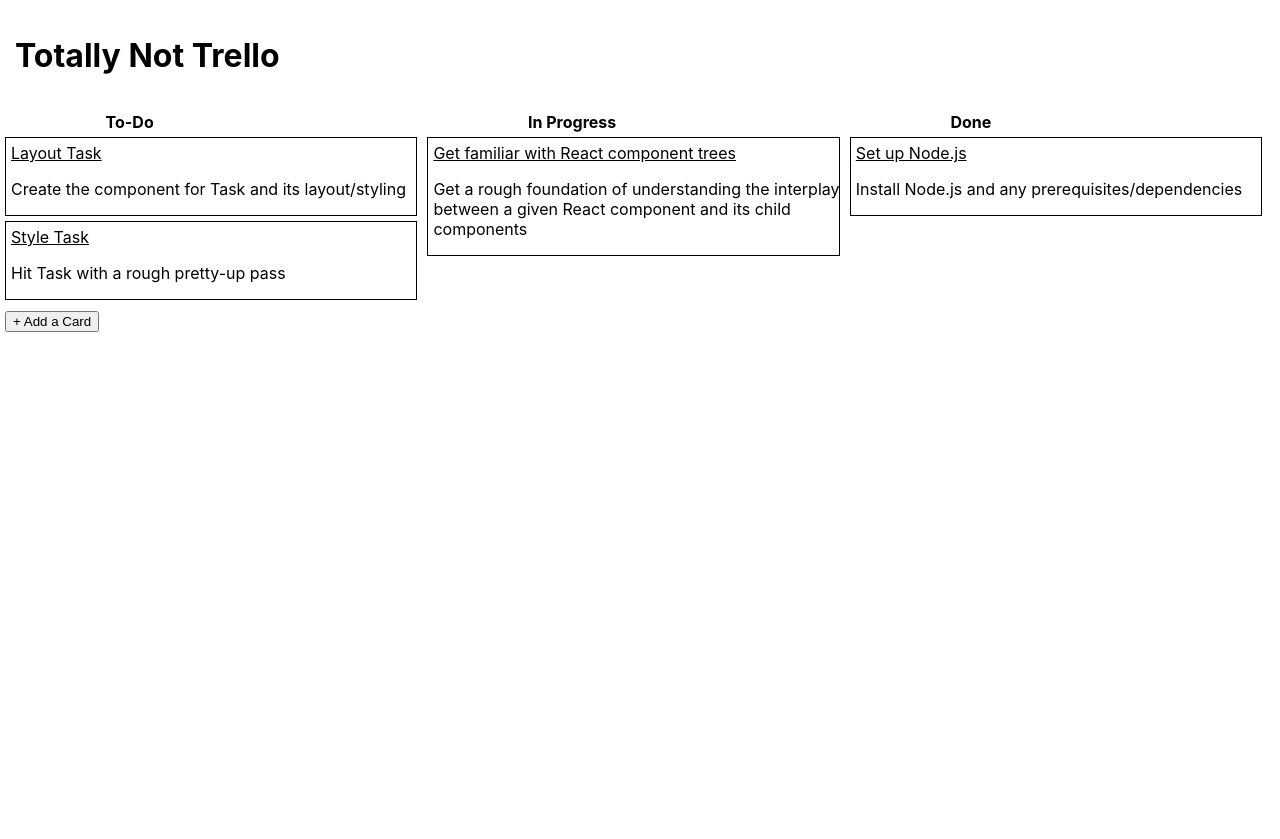
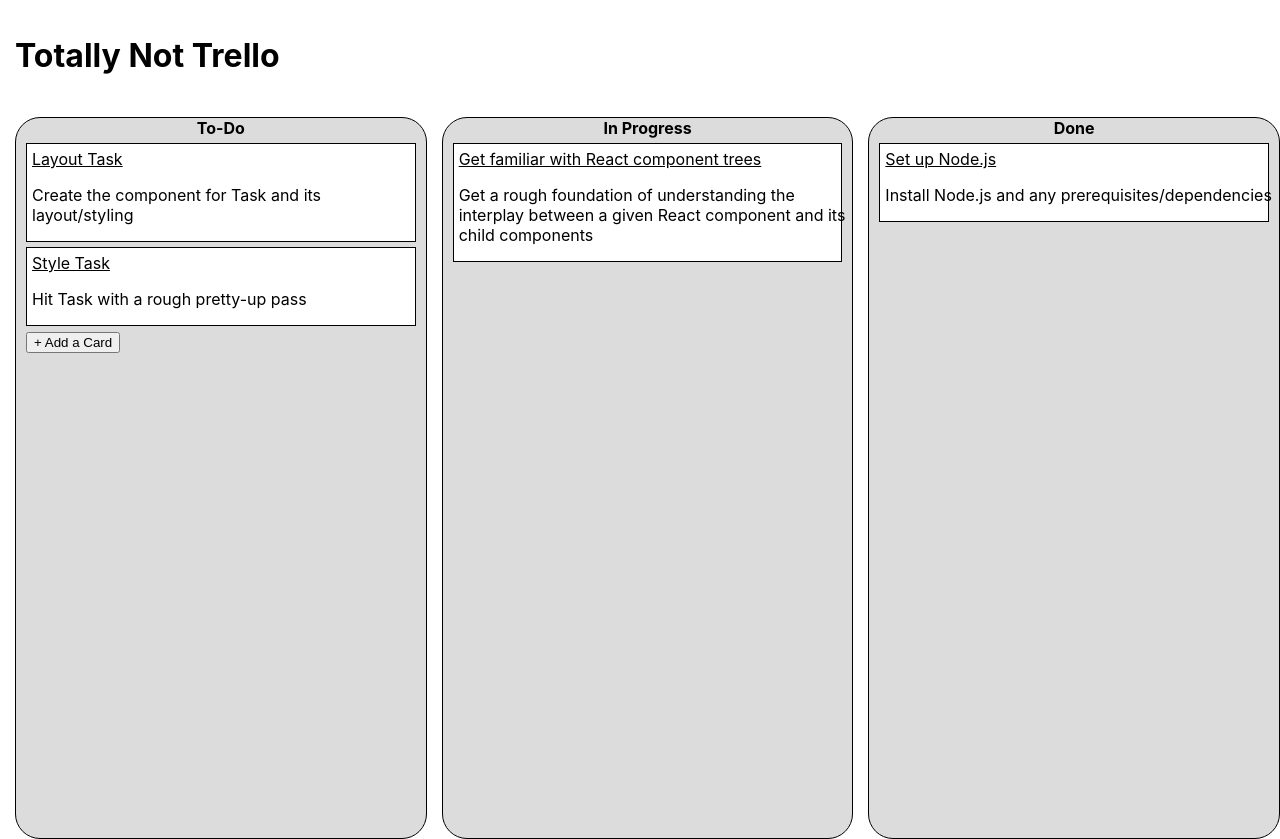
Before and after one commit to jeremy-sylvis/test-app, a React (Create React App) app: page / in a window 1280 px wide. Built offline with nearby package versions, Linux system fonts and the light colour scheme.

Commit message:
Give TaskGroup a background; increase spacing between groups; round/soften some corners; center header text

```diff
--- a/src/App.css
+++ b/src/App.css
@@ -6,21 +6,32 @@
 .TaskGroup {
     width: 33%;
     height: 720px;
+
+    border: 1px solid;
+    border-radius: 25px;
+
+    background-color:gainsboro;
+
+    margin-left: 15px;
+    margin-top: 5px;
 }
 
 .TaskGroupHeader {
     width: 50%;
     margin: 0 auto;
     font-weight: bold;
+    text-align: center;
 }
 
 .TaskGroupFooter {
-    padding: 5px;
+    margin: 5px 10px;
 }
 
 .Task {
-    margin: 5px;
+    margin: 5px 10px;
     border: 1px solid;
+
+    background-color: white;
 }
 
 .Task * {
```
